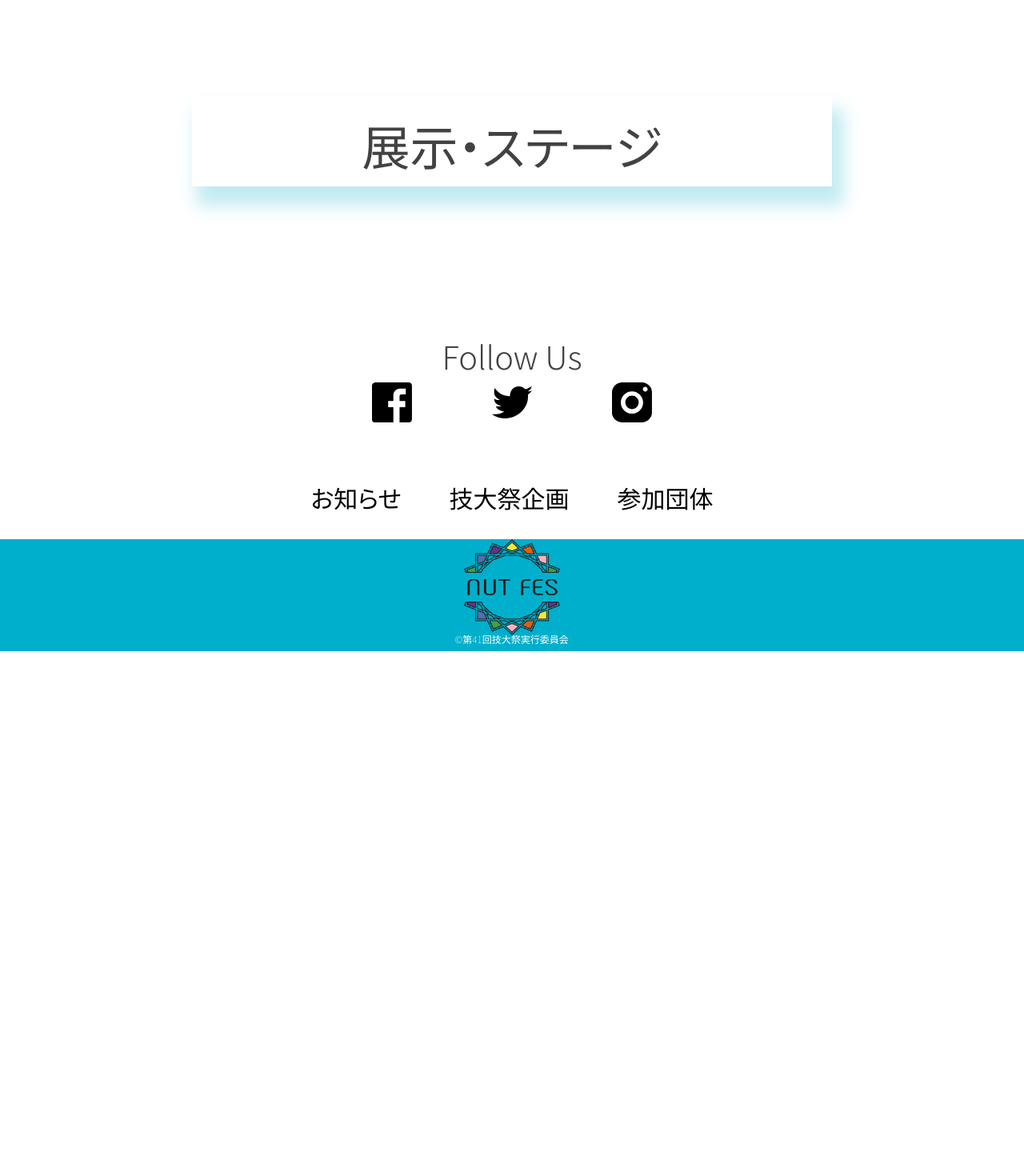
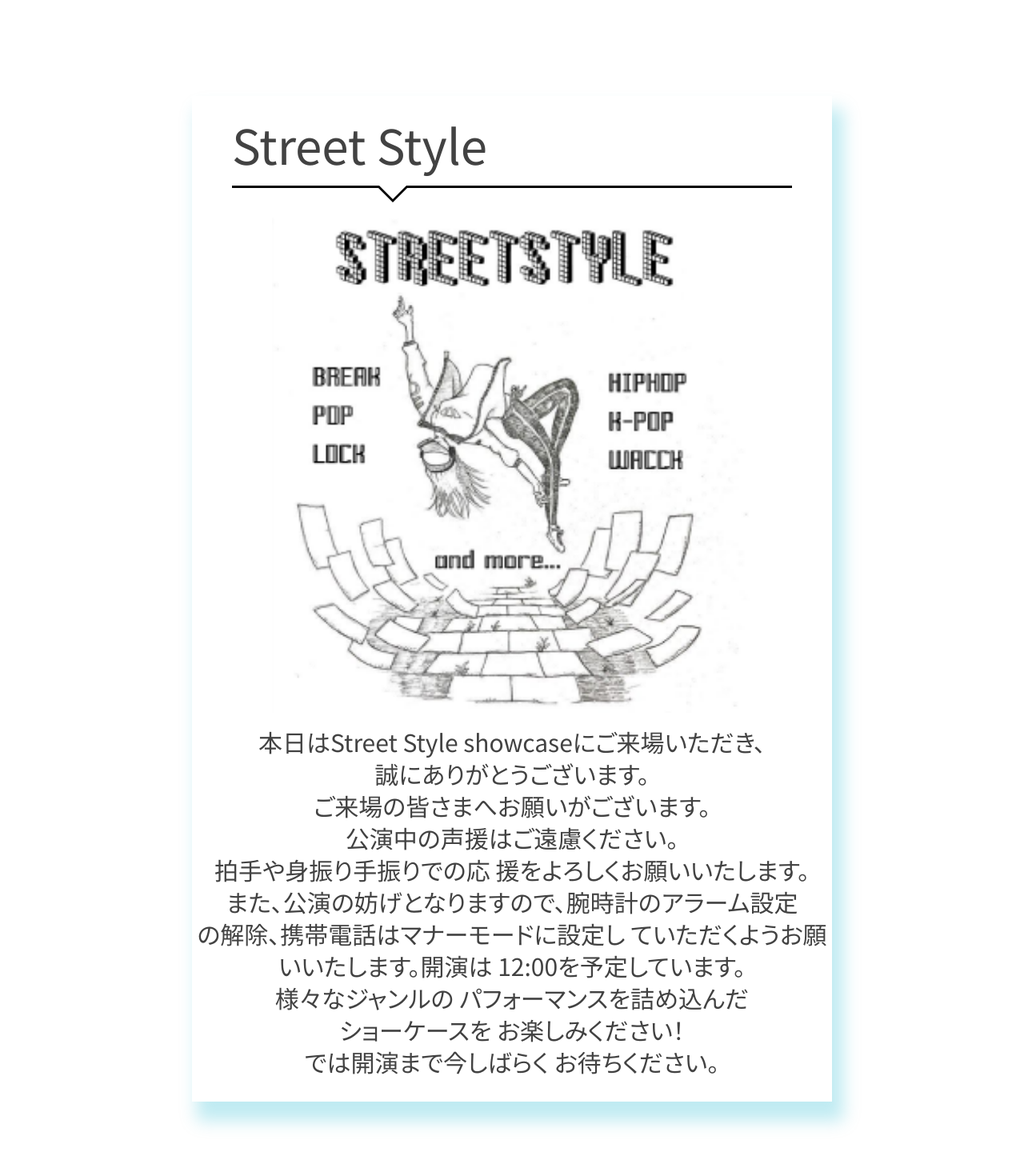
Before and after one commit to NUTFes/HomePage2022, a Next.js app: page /participation_group_infor in a window 1280 px wide. Shown: the part 280-1750 px from the top of the page at 80% size. Before the commit the page ends 1094 px from the top, so only its background shows below. Built offline with nearby package versions, Linux system fonts and the light colour scheme.

Commit message:
[WIP] issue59 StreetStyleコンポーネントの作成

```diff
--- a/src/components/common/Event_card1/Event_card1.tsx
+++ b/src/components/common/Event_card1/Event_card1.tsx
@@ -7,10 +7,10 @@ const Event_card1: FC = () => {
       <div className={g.card}>
         <div className={g.box1}>
           <p className={g.bigfont1}>学籍番号抽選会</p>
-          {<div className={g.column}><span className={g.border1}/>
+          <div className={g.column}><span className={g.border1}/>
             <div className={g.triangle}></div><div className={g.span}></div>
             <span className={g.border3}/>
-          </div>}
+          </div>
         </div>
         <div className={g.center2}>
 	        <img className={g.image} src="event_lottery.jpg" />
@@ -21,7 +21,6 @@ const Event_card1: FC = () => {
               技大祭の締めに運試し！<br/>
               学生証をお忘れなく！！！<br/>
               ※学生証がないと参加できません汗汗
-
               </p>
             </div>
           </div>
--- /dev/null
+++ b/src/components/common/StreetStyle/StreetStyle.module.css
@@ -0,0 +1,13 @@
+.image {
+  margin-top: 1.6rem;
+  margin-bottom: 1.6rem;
+}
+
+@media (min-width: 960px) {
+  .image {
+    margin-top: 4rem;
+    margin-bottom: 1.6rem;
+    width: 60rem;
+    height: 61.9rem;
+  }
+}
--- /dev/null
+++ b/src/components/common/StreetStyle/StreetStyle.tsx
@@ -0,0 +1,42 @@
+import React, {FC} from "react";
+import s from "./StreetStyle.module.css"
+import g from '../../../assets/globals.module.css';
+
+const StreetStyle: FC = () => {
+  return(
+    <div className={g.center1}>
+      <div className={g.card}>
+        <div className={g.box1}>
+          <p className={g.bigfont1}>Street Style</p>
+          <div className={g.column}><span className={g.border1}/>
+            <div className={g.triangle}></div><div className={g.span}></div>
+            <span className={g.border3}/>
+          </div>
+        </div>
+        <div className={g.center2}>
+          <img className={s.image} src ="StreetStyle.png"/>
+          <div className={g.box2}>
+            <div className={g.middlefont1}>
+              <p className={g.lineHeight}>
+              本日はStreet Style showcaseにご来場いただき、<br/>
+              誠にありがとうございます。<br/>
+              ご来場の皆さまへお願いがございます。<br/>公演中の声援はご遠慮ください。<br/>
+              拍手や身振り手振りでの応
+              援をよろしくお願いいたします。<br/>
+              また、公演の妨げとなりますので、腕時計のアラーム設定<br/>
+              の解除、携帯電話はマナーモードに設定し
+              ていただくようお願いいたします。開演は
+              12:00を予定しています。<br/>様々なジャンルの
+              パフォーマンスを詰め込んだ<br/>ショーケースを
+              お楽しみください！<br/>では開演まで今しばらく
+              お待ちください。
+              </p>
+            </div>
+          </div>
+        </div>
+      </div>
+    </div>
+  );
+};
+
+export default StreetStyle;
--- /dev/null
+++ b/src/components/common/StreetStyle/index.ts
@@ -0,0 +1 @@
+export {default} from './StreetStyle'
--- a/src/pages/participation_group_infor.tsx
+++ b/src/pages/participation_group_infor.tsx
@@ -4,6 +4,7 @@ import Footer from "../components/common/Footer";
 import Sns from "../components/common/Sns";
 import Group_title from "../components/common/Group_title ";
 import Group_card from "../components/common/Group_card";
+import StreetStyle from "../components/common/StreetStyle";
 
 const Home: NextPage = () => {
   return (
@@ -19,7 +20,8 @@ const Home: NextPage = () => {
         />
       </Head>
       <Group_title />
-      <Group_card />
+      <StreetStyle/>
+
       <Sns />
       <Footer />
     </>
```
Also changed, not shown: public/StreetStyle.png (added).
